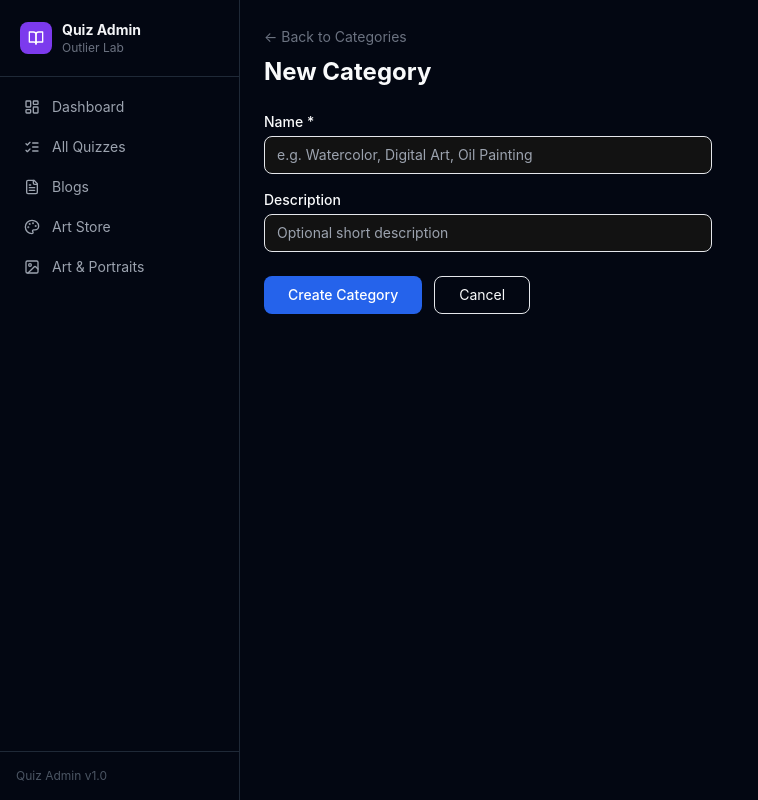
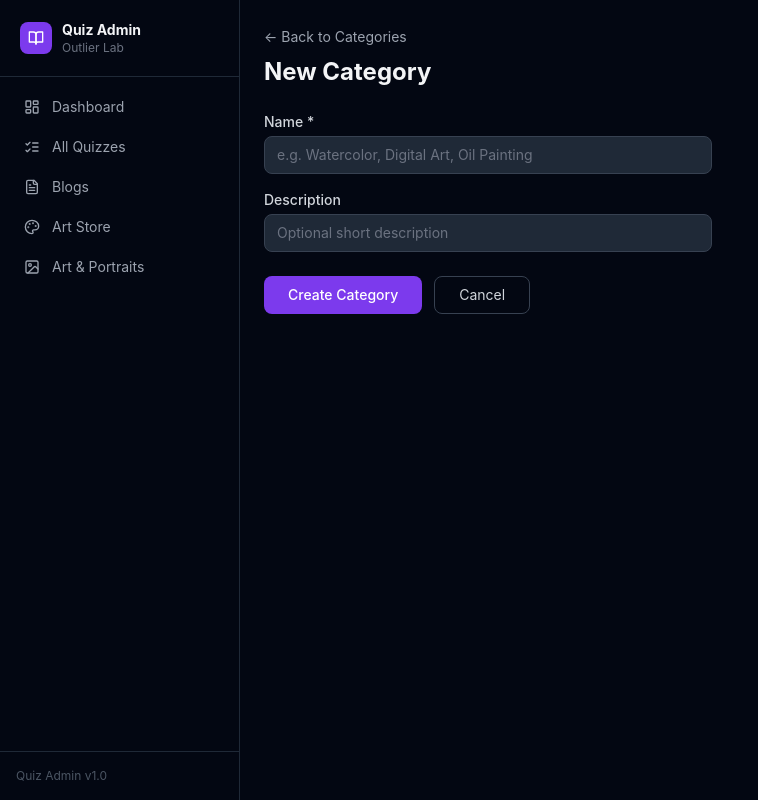
Before and after one commit to Outlier1217/LostMonkTales-nextJS, a Next.js app in the folder quiz-admin/quiz-admin/: page /admin/art/categories/new in a window 1280 px wide. Shown: the whole page, without its empty margins (0-758 px from the left). Built offline with nearby package versions, Linux system fonts and the light colour scheme.

Commit message:
error fixed

```diff
--- a/quiz-admin/quiz-admin/src/app/admin/art/categories/new/page.tsx
+++ b/quiz-admin/quiz-admin/src/app/admin/art/categories/new/page.tsx
@@ -2,6 +2,10 @@
 import { useState } from 'react'
 import { useRouter } from 'next/navigation'
 import Link from 'next/link'
+
+const inputCls = `w-full bg-gray-800 border border-gray-700 rounded-lg px-3 py-2
+  text-sm text-gray-100 placeholder-gray-500
+  focus:outline-none focus:ring-2 focus:ring-violet-500 focus:border-transparent`
 
 export default function NewCategoryPage() {
   const router = useRouter()
@@ -30,44 +34,52 @@ export default function NewCategoryPage() {
     <div className="max-w-md">
       <div className="mb-6">
         <Link href="/admin/art/categories"
-          className="text-sm text-gray-500 hover:text-gray-700">
+          className="text-sm text-gray-400 hover:text-gray-200">
           ← Back to Categories
         </Link>
-        <h1 className="text-2xl font-bold mt-2">New Category</h1>
+        <h1 className="text-2xl font-bold text-gray-100 mt-2">New Category</h1>
       </div>
 
       <div className="space-y-4">
         <div>
-          <label className="block text-sm font-medium mb-1">Name *</label>
+          <label className="block text-sm font-medium text-gray-300 mb-1">
+            Name *
+          </label>
           <input
             value={name}
             onChange={e => { setName(e.target.value); setError('') }}
-            className="w-full border rounded-lg px-3 py-2 text-sm
-              focus:outline-none focus:ring-2 focus:ring-blue-500"
+            className={inputCls}
             placeholder="e.g. Watercolor, Digital Art, Oil Painting"
           />
-          {error && <p className="text-red-500 text-xs mt-1">{error}</p>}
+          {error && <p className="text-red-400 text-xs mt-1">{error}</p>}
         </div>
 
         <div>
-          <label className="block text-sm font-medium mb-1">Description</label>
+          <label className="block text-sm font-medium text-gray-300 mb-1">
+            Description
+          </label>
           <input
             value={description}
             onChange={e => setDescription(e.target.value)}
-            className="w-full border rounded-lg px-3 py-2 text-sm
-              focus:outline-none focus:ring-2 focus:ring-blue-500"
+            className={inputCls}
             placeholder="Optional short description"
           />
         </div>
 
         <div className="flex gap-3 pt-2">
-          <button onClick={handleSubmit} disabled={loading}
-            className="bg-blue-600 text-white px-6 py-2 rounded-lg text-sm
-              font-medium hover:bg-blue-700 disabled:opacity-50">
+          <button
+            onClick={handleSubmit}
+            disabled={loading}
+            className="bg-violet-600 text-white px-6 py-2 rounded-lg text-sm
+              font-medium hover:bg-violet-700 disabled:opacity-50"
+          >
             {loading ? 'Creating...' : 'Create Category'}
           </button>
-          <button onClick={() => router.back()}
-            className="border px-6 py-2 rounded-lg text-sm hover:bg-gray-50">
+          <button
+            onClick={() => router.back()}
+            className="border border-gray-700 text-gray-300 px-6 py-2
+              rounded-lg text-sm hover:bg-gray-800"
+          >
             Cancel
           </button>
         </div>
--- a/quiz-admin/quiz-admin/src/app/admin/art/new/page.tsx
+++ b/quiz-admin/quiz-admin/src/app/admin/art/new/page.tsx
@@ -17,9 +17,9 @@ export default async function NewArtworkPage() {
       {categories.length === 0 ? (
         <div className="bg-yellow-900/30 border border-yellow-700 rounded-lg p-4
           text-sm text-yellow-300">
-          Pehle ek category banao.{' '}
+          Please Create Categories First.{' '}
           <Link href="/admin/art/categories/new" className="underline font-medium">
-            Category add karo →
+            Add Categories →
           </Link>
         </div>
       ) : (
```
